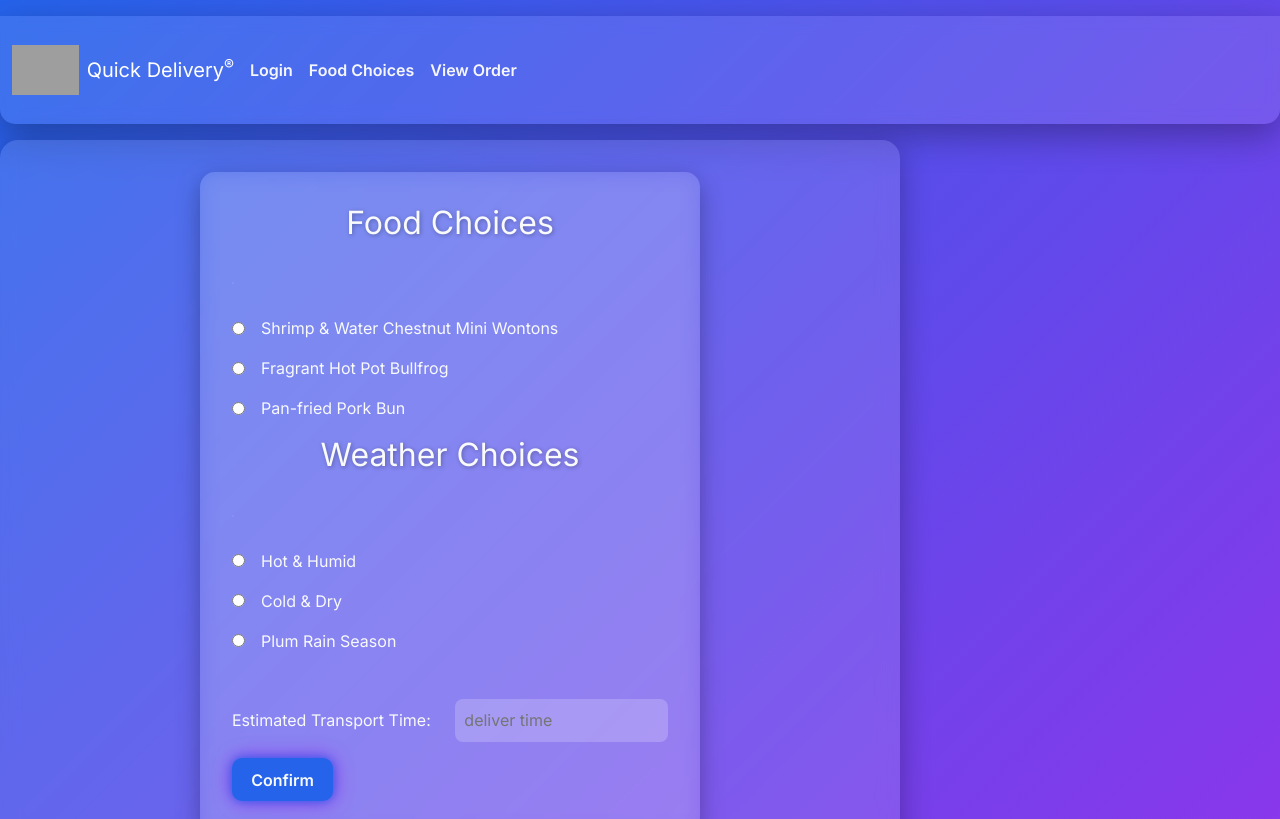
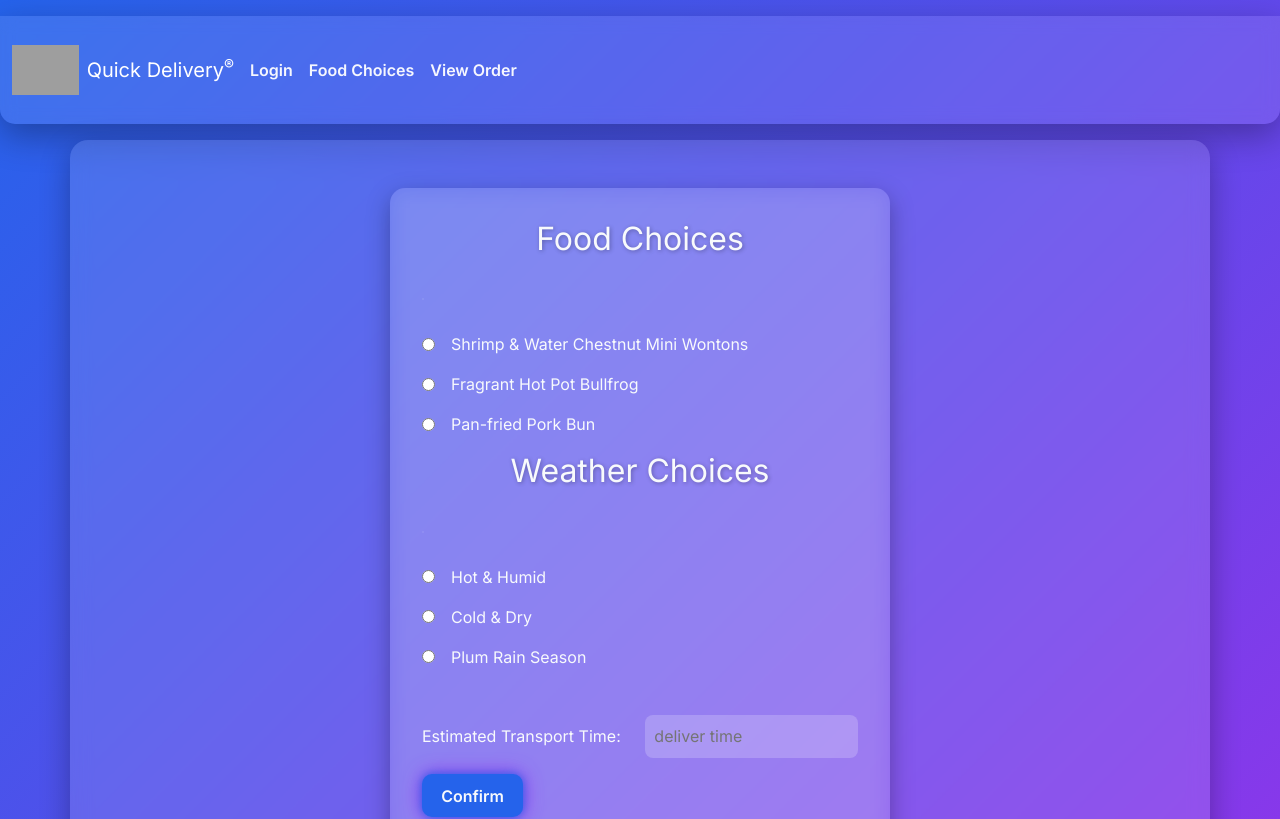
Before and after one commit to Sihan-Dong2007/QuickDeliver, a React (Vite) app: page /choices in a window 1280 px wide. Shown: the top 819 px of the page. Built offline with nearby package versions, Linux system fonts and the light colour scheme; grey boxes are pictures that could not be loaded.

Commit message:
make the main centered

```diff
--- a/src/choices/choices.css
+++ b/src/choices/choices.css
@@ -74,6 +74,7 @@
   align-items: flex-start;
   flex: 1;
   padding: 3rem 1rem;
+  max-width: -webkit-fill-available;
 }
 
 main h2 {
--- a/src/choices/choices.jsx
+++ b/src/choices/choices.jsx
@@ -6,7 +6,7 @@
 
 export function Choices() {
   return (
-    <main>
+    <main className="container d-flex justify-content-center align-items-center py-5">
       <form id="choicesForm" action="/table" method="get">
         <h2>Food Choices</h2>
         <hr />
```
Also changed, not shown: src/table/table.jsx (line endings or trailing spaces).
